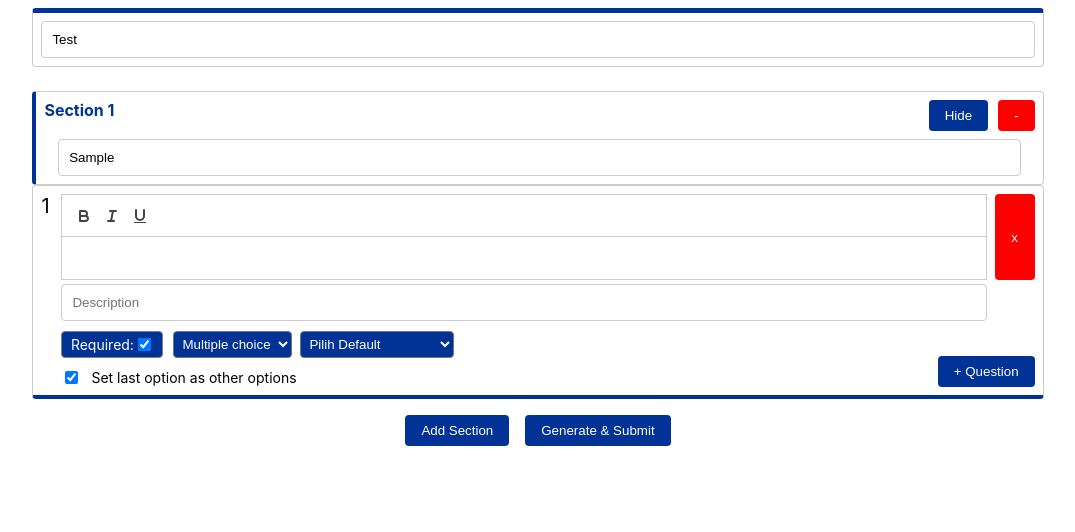
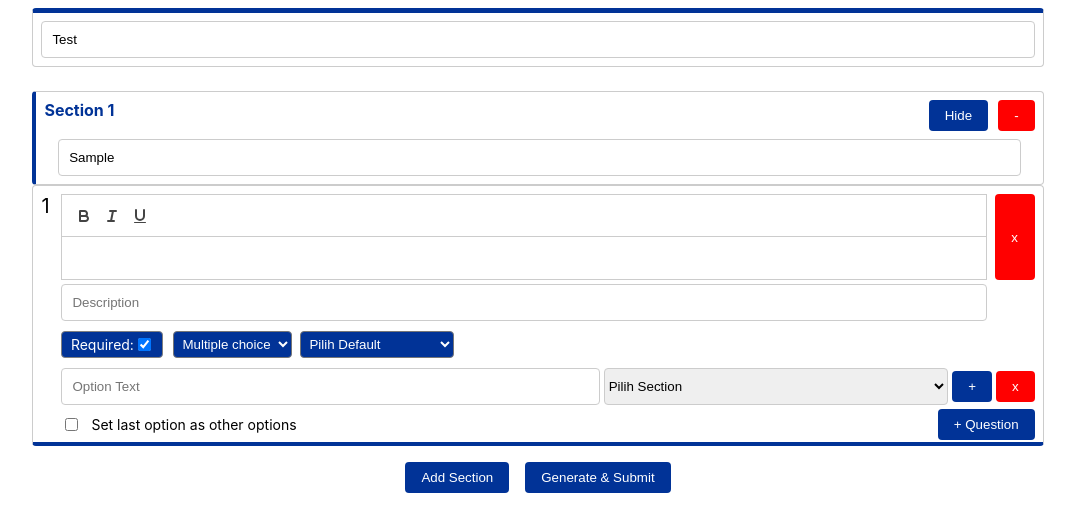
Before and after one commit to asarisoft/DynamicFormLikeGoogleForm, a React (Create React App) app: page / in a window 1280 px wide. Both pictures are taken after typing "Sample" into the empty fields and a click on the button "+ Question". Shown: the top 532 px of the page, without its empty margins (102-1177 px from the left). Built offline with nearby package versions, Linux system fonts and the light colour scheme.

Commit message:
implement go next section in options

```diff
--- a/src/components/form/index.js
+++ b/src/components/form/index.js
@@ -158,7 +158,6 @@ class Form extends Component {
         json_form: result
       });
       //
-      console.log("result", result)
       return {
         title: this.headerRef.state.title || this.state.title,
         jsonForm: result
@@ -175,7 +174,6 @@ class Form extends Component {
 
   // before submit, change format form to BE format
   buildFormQuestionFromState = (fieldData, sectionIndex, sectionTitle, questionNumber) => {
-    console.log("fieldata", fieldData)
     const dataQuestion = {
       _id: fieldData._id,
       title: fieldData.title,
@@ -298,7 +296,6 @@ class Form extends Component {
 
   render() {
     const { form } = this.props;
-    console.log("form", form)
     return (
       <FormContainer>
         <Header ref={(ref) => { this.headerRef = ref }}
--- a/src/components/form/question/index.js
+++ b/src/components/form/question/index.js
@@ -12,8 +12,6 @@ import {
   updateQuestion,
   setActiveQuestion
 } from '../../../redux/formSlice';
-
-
 
 const modules = {
   toolbar: [
@@ -31,7 +29,6 @@ class Question extends Component {
   handleInput = (e) => {
     const name = e.target.name; // Mengakses nilai name dari elemen input
     const value = e.target.value; // Mengakses nilai value dari elemen input
-    console.log("masuk sini", name, value, this.questionIndex, this.sectionIndex)
     this.props.updateQuestion({
       questionIndex: this.questionIndex,
       sectionIndex: this.sectionIndex,
@@ -77,9 +74,10 @@ class Question extends Component {
     const type = question.type;
     const options = question.options;
     switch (type) {
-      case 'choice':
+      case 'choice' || "multiple":
         return <Options type="choice"
-          question={question}
+          questionIndex={this.questionIndex}
+          sectionIndex={this.sectionIndex}
           onUpdateState={(data) => {
             this.props.updateQuestion({
               questionIndex: this.questionIndex,
@@ -92,7 +90,8 @@ class Question extends Component {
           }} />;
       case 'multiple':
         return <Options type="multiple"
-          question={question}
+          questionIndex={this.questionIndex}
+          sectionIndex={this.sectionIndex}
           onUpdateState={(data) => {
             this.props.updateQuestion({
               questionIndex: this.questionIndex,
--- a/src/components/form/question/indexElement.js
+++ b/src/components/form/question/indexElement.js
@@ -30,7 +30,7 @@ export const FieldsContainer = styled.div`
 
             .btn-add-question {
                 position: absolute;
-                bottom: 8px;
+                bottom: 2px;
                 right: 8px;
             }
             .type-wrapper {
--- a/src/components/form/question/option.js
+++ b/src/components/form/question/option.js
@@ -3,47 +3,39 @@ import React, { Component } from 'react';
 import { Container } from './optionElement';
 import { Input, StyledButton } from '../../general';
 import Swal from 'sweetalert2';
-import '../global.css'
+import '../global.css';
+import { connect } from 'react-redux';
+import {
+  updateQuestion,
+} from '../../../redux/formSlice';
 
 class Options extends Component {
   constructor(props) {
     super(props);
+    this.sectionIndex = this.props.sectionIndex;
+    this.questionIndex = this.props.questionIndex;
     this.state = {
       options: [{ label: '', action: '' }],
       other_options: false,
     };
   }
 
-  componentDidMount() {
-    this.setState({
-      options: this.props.question.options,
-      other_options: this.props.question.other_options
-    }, () => {
-      this.props.onUpdateState(this.state)
-    })
-  }
-
-  componentDidUpdate(prevProps) {
-    if (this.props.defaultOptions && this.props.defaultOptions !== prevProps.defaultOptions) {
-      this.setState({
-        options: this.props.defaultOptions,
-      })
+  componentDidMount = () => {
+    const question = this.props.form.sections[this.sectionIndex].questions[this.questionIndex];
+    if (question.options.length === 0) {
+      this.addOption()
     }
   }
 
   addOption = () => {
-    this.setState((prevState) => ({
-      options: [...prevState.options, { label: '', action: '' }],
-    }));
+    const question = this.props.form.sections[this.sectionIndex].questions[this.questionIndex];
+    const options = [...question.options, { label: '', action: '' }]
     this.props.onUpdateState(this.state)
-  };
-
-  handleOtherOptionsChange = (e) => {
-    const { name, checked } = e.target;
-    this.setState({ [name]: checked }, () => {
-      this.props.onUpdateState(this.state)
-    });
-
+    this.props.updateQuestion({
+      questionIndex: this.questionIndex,
+      sectionIndex: this.sectionIndex,
+      data: { options }
+    })
   };
 
   removeOption = (index) => {
@@ -59,12 +51,13 @@ class Options extends Component {
       },
     }).then((result) => {
       if (result.isConfirmed) {
-        this.setState((prevState) => {
-          const updatedOptions = [...prevState.options];
-          updatedOptions.splice(index, 1);
-          return { options: updatedOptions };
-        }, () => {
-          this.props.onUpdateState(this.state)
+        const question = this.props.form.sections[this.sectionIndex].questions[this.questionIndex];
+        const updatedOptions = [...question.options];
+        updatedOptions.splice(index, 1); // Menghapus elemen pada indeks tertentu
+        this.props.updateQuestion({
+          questionIndex: this.questionIndex,
+          sectionIndex: this.sectionIndex,
+          data: { options: updatedOptions }
         });
       }
     });
@@ -72,18 +65,31 @@ class Options extends Component {
 
   handleOptionChange = (index, e) => {
     const { name, value } = e.target;
-    this.setState((prevState) => {
-      const updatedOptions = [...prevState.options];
-      updatedOptions[index][name] = value;
-      return { options: updatedOptions };
-    }, () => {
-      this.props.onUpdateState(this.state)
+    const section = this.props.form.sections[this.sectionIndex];
+    const question = section.questions[this.questionIndex];
+    const updatedOptions = [...question.options]; // Buat salinan objek options
+    updatedOptions[index] = { ...updatedOptions[index], [name]: value }; // Perbarui salinan objek
+    this.props.updateQuestion({
+      questionIndex: this.questionIndex,
+      sectionIndex: this.sectionIndex,
+      data: { options: updatedOptions }
+    });
+  };
+
+  handleOtherOptionsChange = (e) => {
+    this.props.updateQuestion({
+      questionIndex: this.questionIndex,
+      sectionIndex: this.sectionIndex,
+      data: { other_options: e.target.checked }
     });
   };
 
   render() {
-    const { options } = this.state;
-    const { type } = this.props;
+    const { sectionIndex, questionIndex } = this.props;
+    const sections = this.props.form.sections;
+    const question = this.props.form.sections[sectionIndex].questions[questionIndex];
+    const options = question.options;
+    const type = question.type;
 
     return (
       <Container>
@@ -93,18 +99,25 @@ class Options extends Component {
               type="text"
               name="label"
               placeholder="Option Text"
-              value={option.label}
+              value={option?.label}
               onChange={(e) => this.handleOptionChange(index, e)}
             />
-            {type == 'choice' &&
-              <Input
-                type="number"
-                name="action"
-                placeholder="Go To Section"
-                value={option.action}
-                onChange={(e) => this.handleOptionChange(index, e)}
-              />
-            }
+            <select
+              name="action"
+              value={option.action}
+              onChange={(e) => this.handleOptionChange(index, e)}
+            >
+              <option value="">Pilih Section</option>
+              {sections.map((section, index) => {
+                if (index <= sectionIndex)
+                  return null
+                else
+                  return <option key={index} value={index}>
+                    {section.label}
+                  </option>
+              }
+              )}
+            </select>
             <StyledButton onClick={this.addOption}>+</StyledButton>
             <StyledButton onClick={() => this.removeOption(index)}
               className='remove-button'>x</StyledButton>
@@ -115,7 +128,7 @@ class Options extends Component {
             type="checkbox"
             name="other_options"
             required={true}
-            checked={this.state.other_options}
+            checked={question.other_options}
             onChange={this.handleOtherOptionsChange}
           />
           <label className='label-last-options'>
@@ -126,4 +139,15 @@ class Options extends Component {
   }
 }
 
-export default Options;
+
+const mapStateToProps = (state) => {
+  return {
+    form: state.form,
+  };
+};
+
+const mapDispatchToProps = {
+  updateQuestion,
+};
+
+export default connect(mapStateToProps, mapDispatchToProps)(Options);
--- a/src/components/form/question/optionElement.js
+++ b/src/components/form/question/optionElement.js
@@ -11,6 +11,12 @@ export const Container = styled.div`
         input {
             width: 60%
         }
+        select {
+            width: 40%;
+            padding: 9px 0px;
+            border-radius: 4px;
+            border: 1px solid #ccc;
+        },
         .remove-button {
             background-color: ${colors.red}
         }
--- a/src/redux/formSlice.js
+++ b/src/redux/formSlice.js
@@ -59,7 +59,8 @@ export const formSlice = createSlice({
         descriptions: '',
         min_to_select: 1,
         max_to_select: 10,
-        other_options: true,
+        other_options: false,
+        options: []
       });
 
       section.isQuestionsVisible = true;
```
